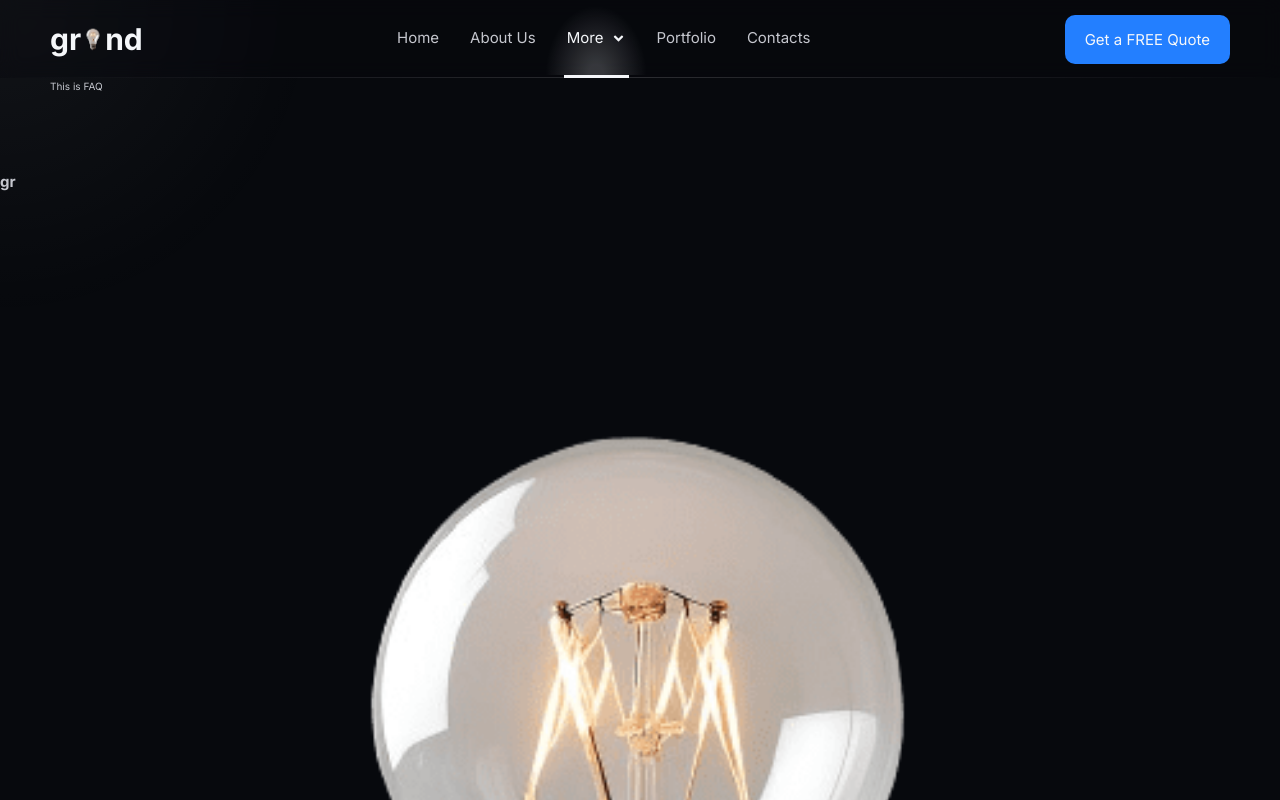
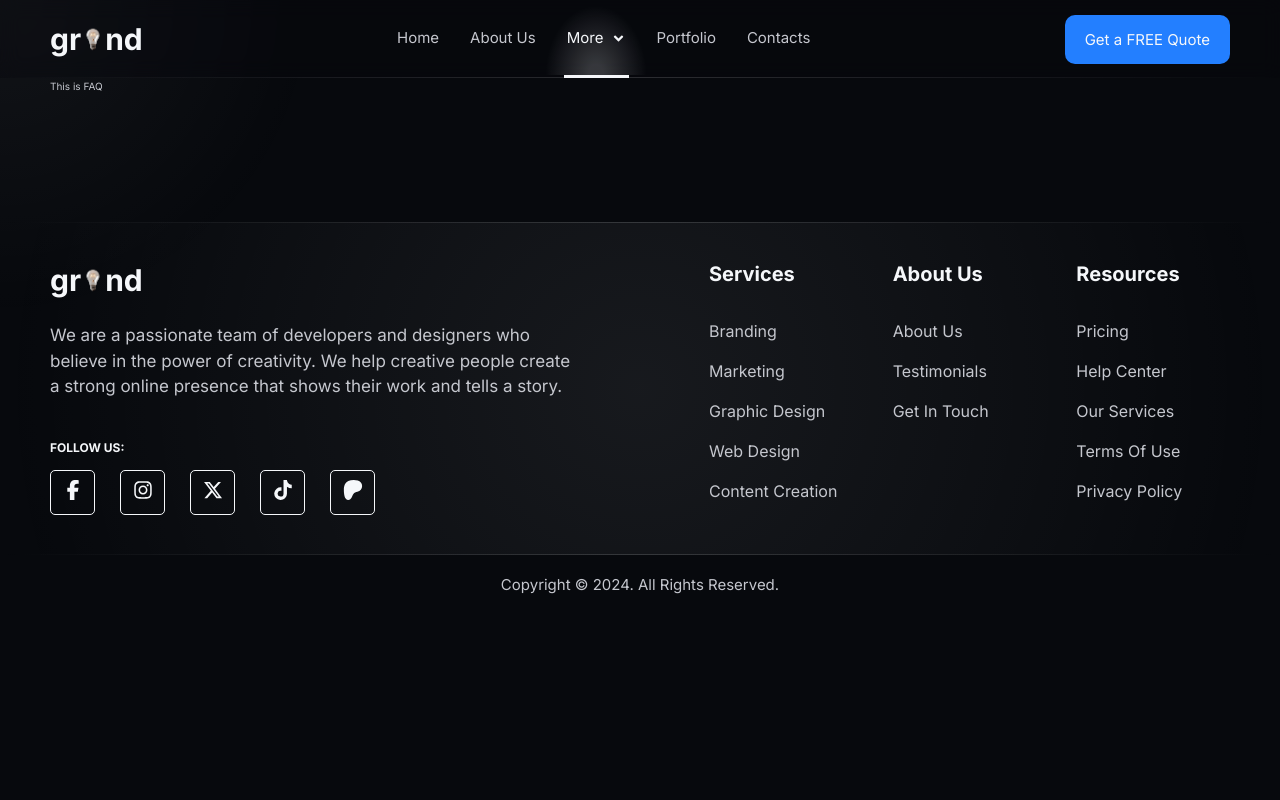
Before and after one commit to FojoBass/grind, a Next.js app: page /faq in a window 1280 px wide. Shown: the top 800 px of the page. Built offline with nearby package versions, Linux system fonts and the light colour scheme.

Commit message:
Home page finally complete☺

```diff
--- a/package.json
+++ b/package.json
@@ -13,6 +13,7 @@
     "react": "^18",
     "react-dom": "^18",
     "react-icons": "^5.0.1",
+    "sharp": "^0.33.3",
     "short-unique-id": "^5.0.3"
   },
   "devDependencies": {
--- a/src/components/client/CustomLink.tsx
+++ b/src/components/client/CustomLink.tsx
@@ -3,7 +3,13 @@
 import { toggleAnimate } from '@/helpers';
 import Link from 'next/link';
 import { usePathname, useRouter } from 'next/navigation';
-import React, { Dispatch, SetStateAction, useEffect, useState } from 'react';
+import React, {
+  Dispatch,
+  SetStateAction,
+  useEffect,
+  useRef,
+  useState,
+} from 'react';
 
 interface LinkInt {
   elClass: string;
@@ -29,11 +35,7 @@ const CustomLink: React.FC<LinkInt> = ({
   const [isLinkActive, setIsLinkActive] = useState(false);
   const pathname = usePathname();
   const router = useRouter();
-
-  useEffect(() => {
-    if (link !== '/') setIsLinkActive(pathname.includes(link));
-    else setIsLinkActive(pathname === link);
-  }, [isNavLink, pathname, link]);
+  const isMouseIn = useRef(false);
 
   const handleRouteChange: React.MouseEventHandler<HTMLAnchorElement> = (e) => {
     e.preventDefault();
@@ -48,12 +50,46 @@ const CustomLink: React.FC<LinkInt> = ({
     dispatch && dispatch(false);
   };
 
+  const handleMouseMove = (e: MouseEvent) => {
+    if (isMouseIn.current) {
+      const el = e.currentTarget as HTMLElement;
+      const mX = e.clientX;
+      const mY = e.clientY;
+      const elX = el.getBoundingClientRect().x;
+      const elY = el.getBoundingClientRect().y;
+      const mdX = mX - elX;
+      const mdY = mY - elY;
+      const elCy = el.getBoundingClientRect().height / 2;
+      const elCx = el.getBoundingClientRect().width / 2;
+      const dX = mdX - elCx;
+      const dY = mdY - elCy;
+      el.style.transform = `translate(${dX / 5}px, ${dY / 2}px)`;
+    }
+  };
+
+  const handleMouseEnter: React.MouseEventHandler<HTMLElement> = (e) => {
+    isMouseIn.current = true;
+    e.currentTarget.onmousemove = handleMouseMove;
+  };
+
+  const handleMouseLeave: React.MouseEventHandler<HTMLElement> = (e) => {
+    const el = e.currentTarget as HTMLElement;
+    isMouseIn.current = false;
+    el.style.transform = `translate(0px, 0px)`;
+  };
+
+  useEffect(() => {
+    if (link !== '/') setIsLinkActive(pathname.includes(link));
+    else setIsLinkActive(pathname === link);
+  }, [isNavLink, pathname, link]);
+
   return (
     <Link
       className={`${elClass} ${isLinkActive ? 'active' : ''}`}
       href={link}
       // style={{ transitionDelay: `${delay}ms` }}
-
+      onMouseEnter={isSocialLink ? handleMouseEnter : undefined}
+      onMouseLeave={isSocialLink ? handleMouseLeave : undefined}
       onClick={handleRouteChange}
     >
       {children ? children : title}
--- a/src/components/client/Footer.tsx
+++ b/src/components/client/Footer.tsx
@@ -1,27 +1,46 @@
 'use client';
 import React from 'react';
 import Logo from './Logo';
-import { socials } from '@/data';
+import { footerLinks, socials } from '@/data';
 import CustomLink from './CustomLink';
+import useIntersection from '@/hooks/useIntersection';
 
 const Footer = () => {
+  const intersectionRefs = useIntersection();
   return (
-    <section className='footer'>
+    <section
+      className='footer'
+      ref={(el) => el && intersectionRefs.current.push(el)}
+    >
       <div className='top'>
+        <div className='center_sect'>
           <div className='left'>
+            <div
+              className='int_wrapper'
+              ref={(el) => el && intersectionRefs.current.push(el)}
+            >
               <Logo />
               <p className='info'>
-            We are a passionate team of developers and designers who believe in
-            the power of creativity. We help creative people create a strong
-            online presence that shows their work and tells a story.
+                We are a passionate team of developers and designers who believe
+                in the power of creativity. We help creative people create a
+                strong online presence that shows their work and tells a story.
               </p>
             </div>
 
             <div className='socials'>
-          <h4>Follow us:</h4>
+              <h4 ref={(el) => el && intersectionRefs.current.push(el)}>
+                Follow us:
+              </h4>
 
               <div className='socials_wrapper'>
-            {socials.map(({ Icon, id, url }) => (
+                {socials.map(({ Icon, id, url }, index) => (
+                  <div
+                    className='link_container'
+                    style={{
+                      transitionDelay: `${(index + 1) * 200 - index * 100}ms`,
+                    }}
+                    ref={(el) => el && intersectionRefs.current.push(el)}
+                  >
                     <CustomLink
                       delay={0}
                       elClass='social_link'
@@ -33,10 +52,33 @@ const Footer = () => {
                         <Icon />
                       </span>
                     </CustomLink>
+                  </div>
                 ))}
               </div>
             </div>
-        <div className='right'></div>
+          </div>
+
+          <div className='right'>
+            {footerLinks.map(({ linkOpts, title }) => (
+              <div
+                className='sect_wrapper'
+                key={title}
+                ref={(el) => el && intersectionRefs.current.push(el)}
+              >
+                <h3>{title}</h3>
+                {linkOpts.map(({ link, title }) => (
+                  <CustomLink
+                    delay={0}
+                    elClass='footer_link'
+                    link={link}
+                    title={title}
+                    key={title}
+                  />
+                ))}
+              </div>
+            ))}
+          </div>
+        </div>
       </div>
       <div className='bottom'>Copyright © 2024. All Rights Reserved.</div>
     </section>
--- a/src/hooks/useClip.tsx
+++ b/src/hooks/useClip.tsx
@@ -85,10 +85,6 @@ const useClip: UseClipInt = (bgEl, overEl, pos) => {
 
   constructSvg();
 
-  addEventListener('resize', () => {
-    constructSvg();
-  });
-
   return clipId;
 };
 
--- a/src/scss/_default.scss
+++ b/src/scss/_default.scss
@@ -105,6 +105,53 @@ input {
 
   @include media(min, $xlrg) {
     width: $xlrg;
+  }
+}
+
+.logo_text a {
+  font-size: 3rem;
+  color: inherit;
+
+  .img_wrapper {
+    display: inline-block;
+    width: 3rem;
+    margin-inline: -3px;
+    margin-bottom: -3px;
+    position: relative;
+
+    .ray {
+      position: absolute;
+      display: inline-block;
+      width: 0.1rem;
+      height: 1rem;
+      background-color: #ffd700;
+      box-shadow: 0 0 10px 1px #ffd700, 0px 0px 10px 2px #ffd700;
+      top: -5px;
+      opacity: 0;
+
+      &:first-of-type {
+        transform: rotate(-30deg);
+        left: 6px;
+        animation: rayAnim 2s linear infinite;
+      }
+
+      &:nth-of-type(2) {
+        height: 1.3rem;
+        top: -9px;
+        left: 50%;
+        animation: rayAnim 2s linear 200ms infinite;
+      }
+
+      &:last-of-type {
+        right: 6px;
+        transform: rotate(30deg);
+        animation: rayAnim 2s linear 75ms infinite;
+      }
+    }
+
+    img {
+      display: block;
+    }
   }
 }
 
--- /dev/null
+++ b/src/scss/_footer.scss
@@ -0,0 +1,176 @@
+@use 'config' as *;
+
+.footer {
+  opacity: 0;
+  transform: translateY(40px);
+  transition: ease $gen_anim_trans;
+
+  .top {
+    background: radial-gradient(
+      100vw circle at center,
+      $bg_light,
+      transparent 50%
+    );
+    position: relative;
+    margin-top: 5rem;
+
+    &::before,
+    &::after {
+      content: '';
+      position: absolute;
+      left: 0;
+      width: 100%;
+      height: 0.1rem;
+      @include lineGrad(left);
+    }
+
+    &::before {
+      top: 0;
+    }
+
+    &::after {
+      bottom: 0;
+    }
+
+    .center_sect {
+      padding-block: 4rem;
+
+      @include media(min, $lrg) {
+        @include flex(space-between, flex-start);
+      }
+      .int_wrapper {
+        opacity: 0;
+        transform: translateX(50px);
+        transition: ease $gen_anim_trans;
+      }
+
+      .left {
+        @include media(min, $lrg) {
+          flex-basis: 45%;
+        }
+
+        .info {
+          margin-block: 2.5rem;
+          font-size: 1.5rem;
+          line-height: 1.5;
+
+          @include media(min, $mid) {
+            width: 80%;
+          }
+
+          @include media(min, $lrg) {
+            width: 100%;
+          }
+
+          @include media(min, $xlrg) {
+            font-size: 1.7rem;
+          }
+        }
+
+        .socials {
+          h4 {
+            padding-block: 1.5rem;
+            text-transform: uppercase;
+            font-size: 1.2rem;
+            opacity: 0;
+            transform: translateX(50px);
+            transition: ease $gen_anim_trans;
+          }
+
+          .socials_wrapper {
+            @include flex();
+            gap: 10px;
+            margin-bottom: 3.8rem;
+
+            @include media(min, $mid) {
+              gap: 25px;
+            }
+
+            @include media(min, $lrg) {
+              margin-bottom: 0;
+            }
+
+            .link_container {
+              opacity: 0;
+              transform: translateY(20px);
+              transition: ease $gen_anim_trans;
+            }
+
+            .social_link {
+              font-size: 2rem;
+              color: $clr_hdg;
+              border: 1px solid $clr_sub;
+              border-radius: 5px;
+              @include flex(center, center);
+              width: 45px;
+              aspect-ratio: 1/1;
+
+              &:hover {
+                font-size: 2.3rem;
+                scale: 1.1;
+                background-color: $clr_acc;
+                border-color: $clr_acc;
+              }
+            }
+          }
+        }
+      }
+
+      .right {
+        display: grid;
+        grid-template-columns: repeat(3, 1fr);
+        gap: 20px;
+
+        @include media(min, $lrg) {
+          flex-basis: 45%;
+        }
+
+        .sect_wrapper {
+          opacity: 0;
+          transform: translateX(50px);
+          transition: ease $gen_anim_trans;
+          @include flex(flex-start, flex-start, column);
+          h3 {
+            font-size: 2rem;
+            text-transform: capitalize;
+            margin-bottom: 15px;
+            padding-inline: 10px;
+
+            @include media(min, $lrg) {
+              margin-bottom: 2.5rem;
+            }
+          }
+
+          .footer_link {
+            font-size: 1.3rem;
+            text-transform: capitalize;
+            padding: 10px;
+            border-radius: 5px;
+            width: 100%;
+
+            @include media(min, $mid) {
+              font-size: 1.5rem;
+            }
+
+            @include media(min, $lrg) {
+              font-size: 1.4rem;
+            }
+
+            @include media(min, $xlrg) {
+              font-size: 1.6rem;
+            }
+
+            &:hover {
+              background-color: lighten($bg_sub, 15);
+            }
+          }
+        }
+      }
+    }
+  }
+  .bottom {
+    text-align: center;
+    padding-block: 20px;
+    font-size: 1.5rem;
+  }
+}
--- a/src/scss/_home.scss
+++ b/src/scss/_home.scss
@@ -808,6 +808,9 @@
         .title {
           font-size: 3.2rem;
           margin-bottom: 15px;
+          opacity: 0;
+          transform: translateY(10px);
+          transition: ease $gen_anim_trans;
 
           @include media(min, $mid) {
             margin-top: 60px;
@@ -843,6 +846,9 @@
             color: #fff;
             font-size: 1.8rem;
             font-weight: 600;
+            opacity: 0;
+            transform: translateY(20px);
+            transition: ease $gen_anim_trans;
 
             @include media(min, $mid) {
               padding-inline: 25px;
@@ -867,6 +873,9 @@
             border-radius: 20px;
             padding-block: 15px;
             font-size: 4rem;
+            opacity: 0;
+            transform: translateY(20px);
+            transition: ease $gen_anim_trans;
 
             @include media(min, $mid) {
               flex-basis: 20%;
--- a/src/scss/main.scss
+++ b/src/scss/main.scss
@@ -3,3 +3,4 @@
 @use 'navbar';
 @use 'sidenav';
 @use 'home';
+@use 'footer';
```
Also changed, not shown: src/components/client/HomeClientSays.tsx (+11 -2 lines), src/components/client/MediaWrapper.tsx (+31 -0 lines), src/scss/_navbar.scss (+40 -40 lines), 1 other file (tests, documents, lock files or other folders). Lines whose indentation alone changed are shown as unchanged.
